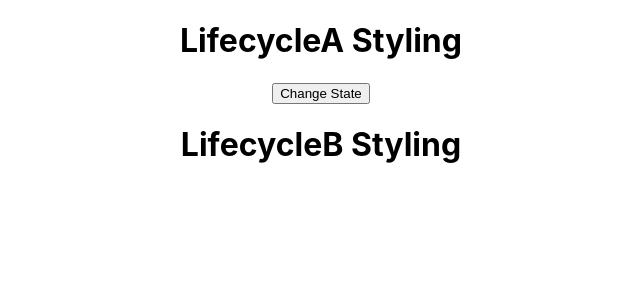
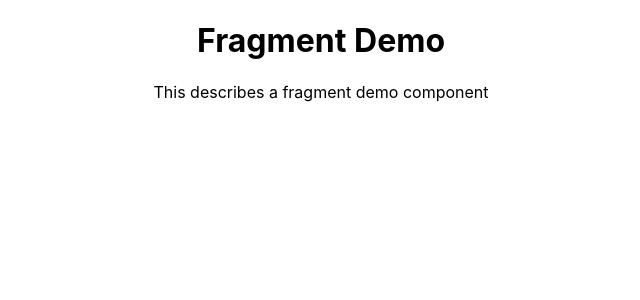
Before and after one commit to vishal-muralidharan/React-Course, a React (Create React App) app in the folder hello-world/: page / in a window 1280 px wide. Shown: the top 300 px of the page, without its empty margins (319-959 px from the left). Built offline with nearby package versions, Linux system fonts and the light colour scheme.

Commit message:
Fragment - Intro

```diff
--- a/hello-world/src/App.js
+++ b/hello-world/src/App.js
@@ -1,11 +1,11 @@
 import logo from './logo.svg';
 import './App.css';
-import LifecycleA from './components/LifecycleA'
+import FragmentDemo from './components/FragmentDemo'
 
 function App() {
   return (
     <div className="App">
-        <LifecycleA />
+        <FragmentDemo />
     </div>
   )
 }
--- /dev/null
+++ b/hello-world/src/components/FragmentDemo.js
@@ -0,0 +1,12 @@
+import React from 'react'
+
+function FragmentDemo() {
+    return (
+        <React.Fragment>
+            <h1>Fragment Demo</h1>
+            <p>This describes a fragment demo component</p>
+        </React.Fragment>
+    )
+}
+
+export default FragmentDemo
```
